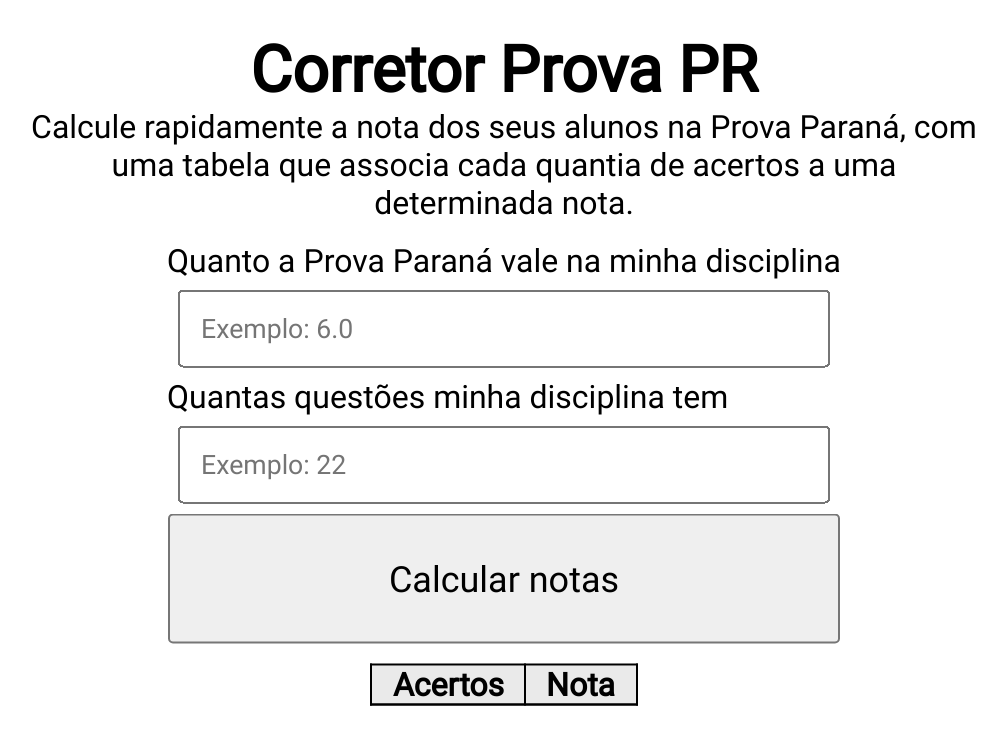
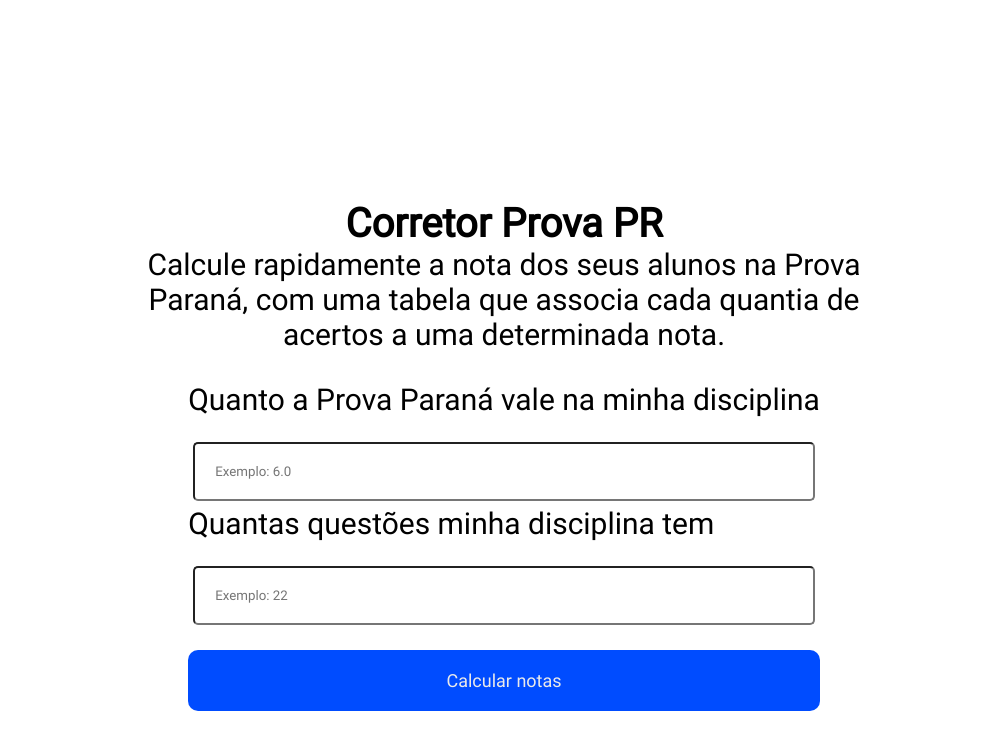
Before and after one commit to Diowgo/corretor-prova-parana, a plain HTML site: page index.html in a window 1280 px wide. Shown: the whole page, without its empty margins (136-1142 px from the left). Drawn offline with Linux system fonts and the light colour scheme.

Commit message:
Implementing new table and page design

```diff
--- a/index.html
+++ b/index.html
@@ -21,8 +21,7 @@
             </div>
             <table>
                 <thead>
-                    <th scope="col">Acertos</th>
-                    <th scope="col">Nota</th>
+
                 </thead>
                 <tdbody>
                     <tr>
--- a/script.js
+++ b/script.js
@@ -3,6 +3,9 @@ const button = buttons[0];
 
 const bodies = document.querySelectorAll("tbody");
 const body = bodies[0];
+
+const heads = document.querySelectorAll("thead");
+const head = heads[0];
 
 const tables = document.querySelectorAll("table");
 const table = tables[0];
@@ -14,13 +17,26 @@ const inputQuestoes = inputs[1];
 console.log(table);
 
 function construirTabela(nota, questoes) {
+
+    head.innerHTML = "";
     body.innerHTML = "";
+
+    const headAcertos = document.createElement("th");
+    headAcertos.setAttribute("scope", "col");
+    headAcertos.innerHTML = "Acertos";
+    const headNota = document.createElement("th");
+    headNota.setAttribute("scope", "col");
+    headNota.innerHTML = "Nota";
+
+    head.appendChild(headAcertos);
+    head.appendChild(headNota);
+
     for(let i = 0; i <= questoes; i++) {
 
         let valorNota = 10*i/questoes * nota / 10;
         valorNota = valorNota.toFixed(1);
 
-        let rowAcertos = document.createElement("th");
+        let rowAcertos = document.createElement("td");
         rowAcertos.setAttribute("scope", "row");
         rowAcertos.innerText = i.toString();
 
--- a/style.css
+++ b/style.css
@@ -10,24 +10,37 @@
     font-family: 'roboto-regular';
 }
 
+html {
+    font-size: 10px;
+}
+
 
 
 table, th, td {
-    border: 1px solid black;
     border-collapse: collapse;
-    padding: 0 10px;
+    padding: 5px 10px;
 }
 
+
 tr:nth-of-type(2n+1) {
+    background-color: #fafafa;
+}
+
+tr:nth-of-type(2n) {
     background-color: #eaeaea;
 }
 
-tr:nth-of-type(2n) {
-    background-color: #fafafa;
+th {
+    background-color: #eaeaee;
+}
+
+tr {
+    text-align: center;
 }
 
 .container {
-    width: 480px;
+    width: 90vw;
+    max-width: 720px;
     margin: auto;
     display: flex;
     flex-direction: column;
@@ -40,28 +53,49 @@ header {
 }
 
 header p {
-    max-width: 90vw;
+    max-width: 80vw;
     min-width: 300px;
-    width: 100%;
+    width: 90vw;
+    max-width: 720px;
+}
+
+p {
+    font-size: 3rem;
+    margin-bottom: 2rem;
+}
+
+h1 {
+    font-size: 4rem;
 }
 
 .container-input {
     margin: 10px 0;
     display: flex;
     flex-direction: column;
+
 }
 
 .container-input input {
     padding: 10px;
     margin: 5px;
+    padding: 2rem;
+    border-radius: 5px;
 }
 
 .container-input button {
+    margin: 2rem 0;
     display: block;
     padding: 20px;
     font-size: 18px;
+    background-color: #004cff;
+    border: 0;
+    border-radius: 10px;
+    color: #eaeaea;
 }
 
-.container{
-    scale: 2;
+table {
+    width: 100%;
+    height: fit-content;
+    margin-bottom: 2rem;
+    font-size: 2rem;
 }
```
